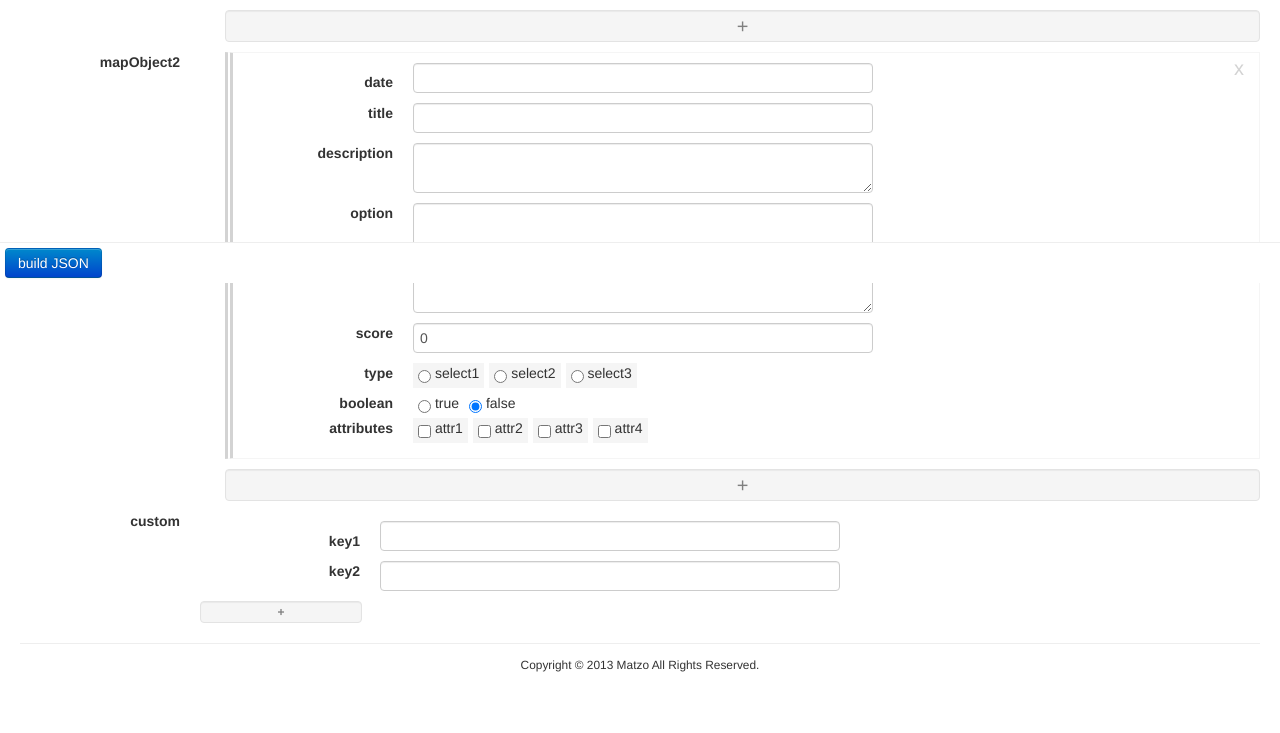
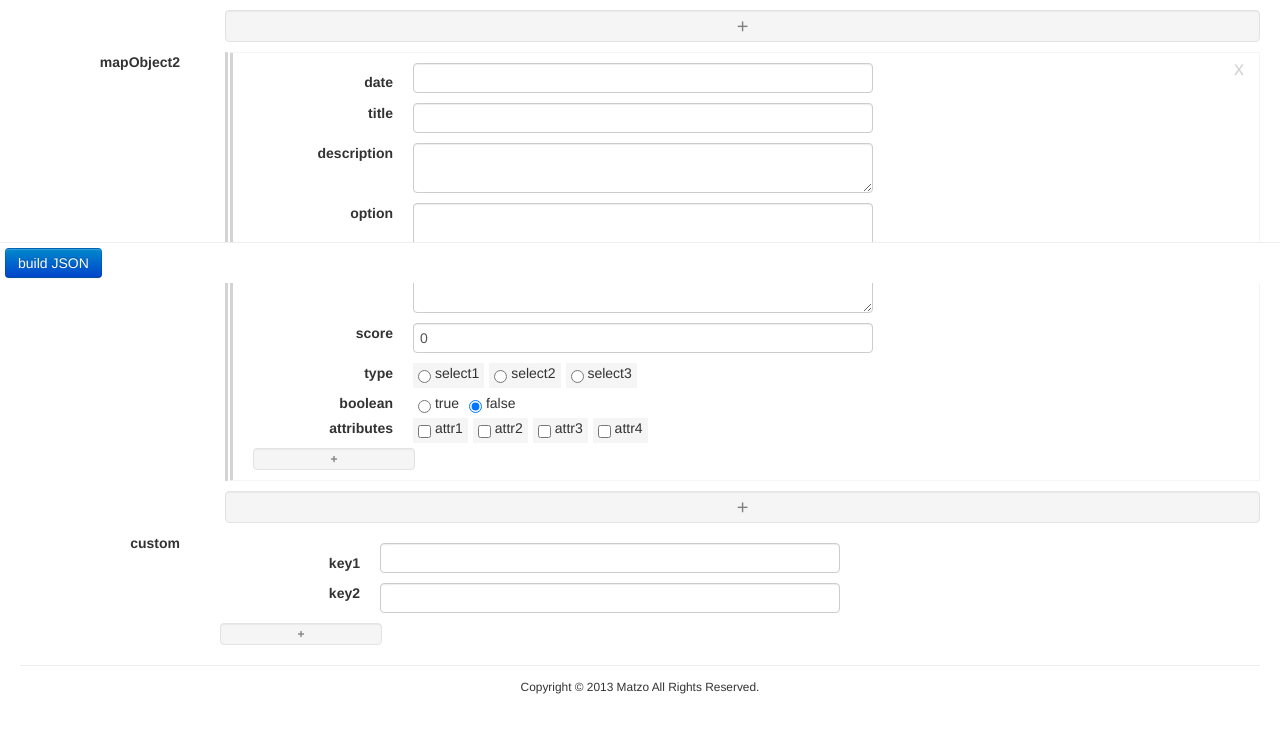
Before and after one commit to Matzo/jpon, a plain HTML site: page src/index.html in a window 1280 px wide. Shown: the part 517-1250 px from the top of the page. Drawn offline with Linux system fonts and the light colour scheme.

Commit message:
adjust style

```diff
--- a/src/index.html
+++ b/src/index.html
@@ -48,6 +48,7 @@ $(function() {
                 max:10,
                 value:{
                     type:"map",
+                    expandable:true,
                     value:[
                         { name:"date",   type:"string" },
                         { name:"title",  type:"string" },
--- a/src/js/editor.js
+++ b/src/js/editor.js
@@ -177,7 +177,7 @@
                 return mapObj;
             };
             var moreProperty = function(mapObj) {
-                var more = $('<dt class="moreBtn">+</dt><dd></dd>');
+                var more = $('<dt class="moreBtn span2">+</dt><dd></dd>');
                 more.click(function() {
                     addProperty(mapObj, "", "");
                     mapObj.append(more);
```
